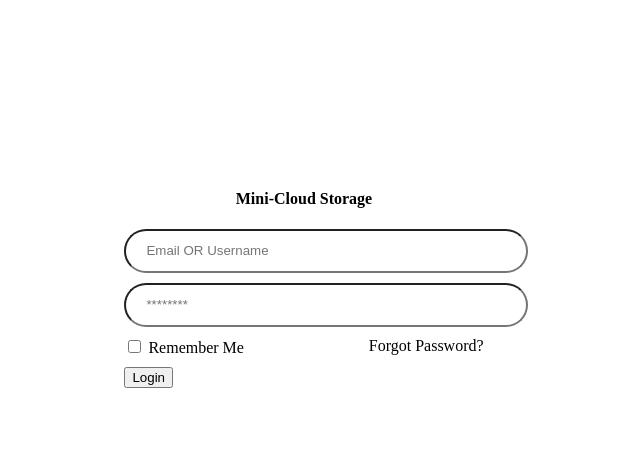
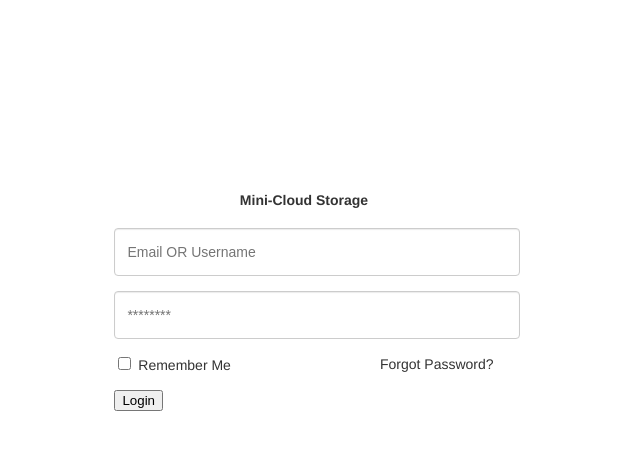
Before and after one commit to rahulthapaofficial/mini-cloud-storage, a PHP site: page /mini-cloud-storage/auth/login in a window 1280 px wide. Shown: the top 450 px of the page, without its empty margins (336-976 px from the left). Run offline with PHP 8.4, Linux system fonts and the light colour scheme.

Commit message:
Minor Change

```diff
--- a/auth/login.php
+++ b/auth/login.php
@@ -22,8 +22,16 @@ if (isset($_SESSION['loginData']))
                 <h4>Mini-Cloud Storage</h4>
             </div>
             <form action="../controllers/login" method="POST">
-                <div class="form-group">
+                <div class="form-group <?php echo isset($_SESSION['errorMsg']) ? 'has-error' : '' ?>">
                     <input id="email_username" type="text" name="email_username" class="form-control" placeholder="Email OR Username">
+                    <span class="help-block">
+                        <?php
+                        if (isset($_SESSION['errorMsg'])) {
+                            echo $_SESSION['errorMsg'];
+                            unset($_SESSION['errorMsg']);
+                        }
+                        ?>
+                    </span>
                 </div>
                 <div class="form-group">
                     <input id="password" type="password" name="password" class="form-control" placeholder="********">
--- a/public/css/login.css
+++ b/public/css/login.css
@@ -1,3 +1,10 @@
+body {
+    font-family: "Helvetica Neue", Helvetica, Arial, sans-serif;
+    font-size: 14px;
+    line-height: 1.42857143;
+    color: #333;
+}
+
 .pull-right {
     float: right;
 }
@@ -14,12 +21,40 @@
 }
 
 .form-group {
-    margin: 10px;
+    margin-bottom: 15px;
 }
 
 .form-group .form-control {
-    height: 40px;
+    display: block;
     width: 100%;
-    border-radius: 25px;
-    padding: 0 20px;
+    height: 34px;
+    padding: 6px 12px;
+    font-size: 14px;
+    line-height: 1.42857143;
+    color: #555;
+    background-color: #fff;
+    background-image: none;
+    border: 1px solid #ccc;
+    border-radius: 4px;
+    -webkit-box-shadow: inset 0 1px 1px rgb(0 0 0 / 8%);
+    box-shadow: inset 0 1px 1px rgb(0 0 0 / 8%);
+    -webkit-transition: border-color ease-in-out .15s, -webkit-box-shadow ease-in-out .15s;
+    -o-transition: border-color ease-in-out .15s, box-shadow ease-in-out .15s;
+    transition: border-color ease-in-out .15s, box-shadow ease-in-out .15s;
 }
+
+.has-error .form-control {
+    border-color: #a94442;
+    -webkit-box-shadow: inset 0 1px 1px rgb(0 0 0 / 8%);
+    box-shadow: inset 0 1px 1px rgb(0 0 0 / 8%);
+}
+
+.has-error {
+    color: #a94442;
+}
+
+.form-group.has-error .help-block {
+    display: block;
+    margin-top: 5px;
+    margin-bottom: 10px;
+}
--- a/public/js/auth.js
+++ b/public/js/auth.js
@@ -1 +1 @@
-alert("I'm Auth JS");
+// alert("I'm Auth JS");
```
Also changed, not shown: controllers/login.php (+14 -9 lines).
